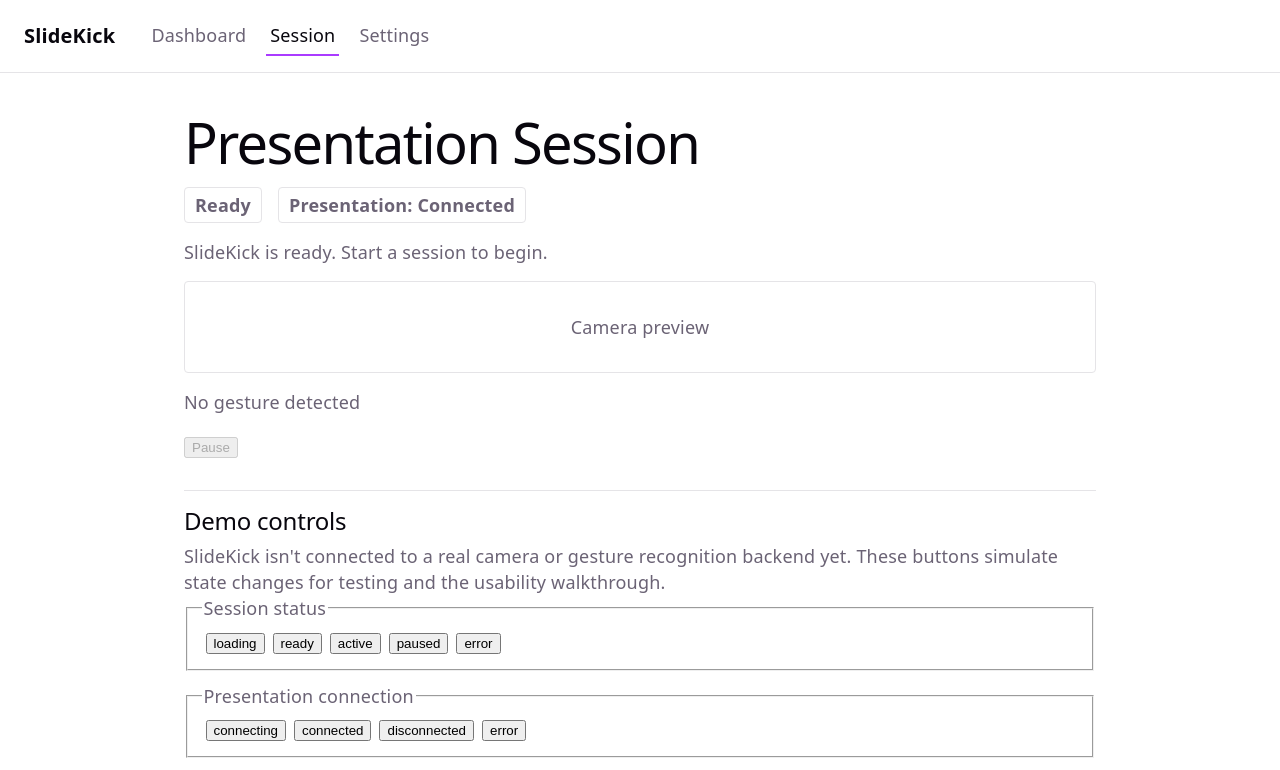
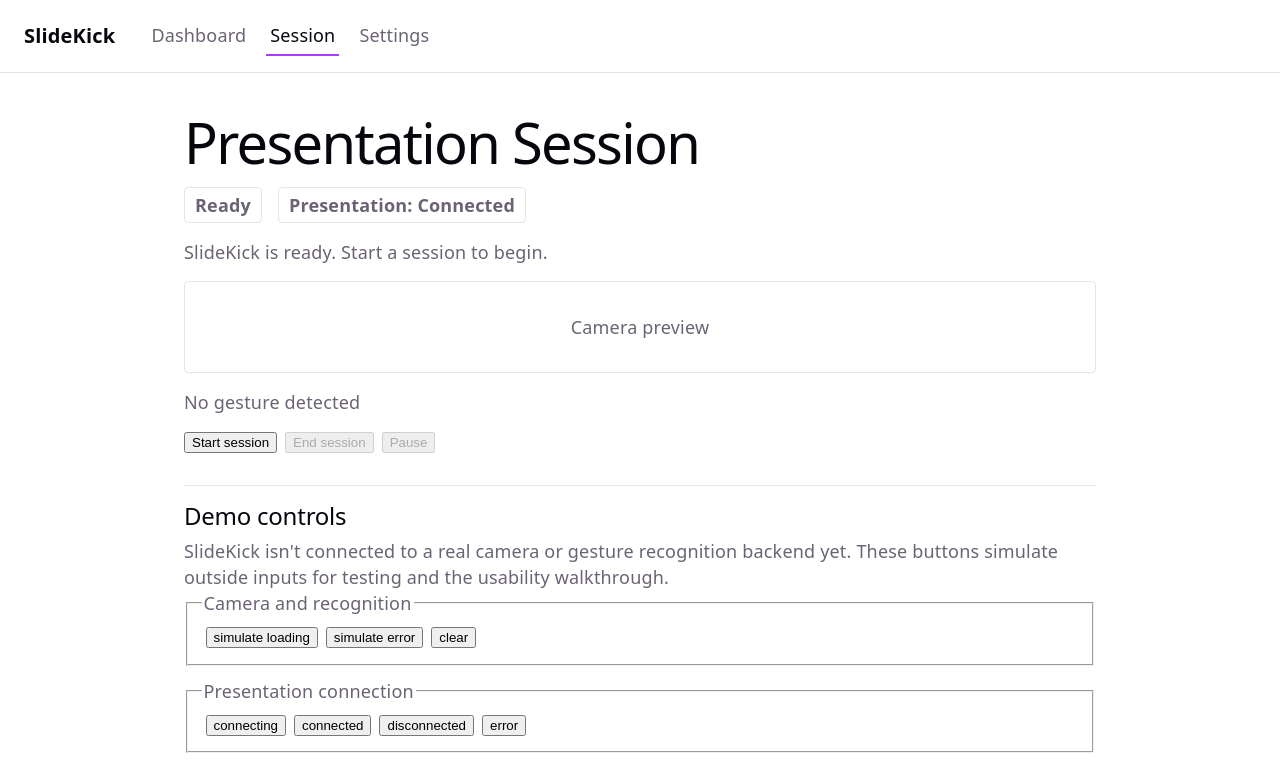
Before and after one commit to ndulkis/slidekick, a React (Vite) app in the folder frontend/: page /session in a window 1280 px wide. Shown: the top 770 px of the page. Built offline with nearby package versions, Linux system fonts and the light colour scheme.

Commit message:
SCRUM-84: drive SessionPage with useSession

```diff
--- a/frontend/src/pages/SessionPage.css
+++ b/frontend/src/pages/SessionPage.css
@@ -58,6 +58,12 @@
   font-weight: 500;
 }
 
+.session-controls {
+  display: flex;
+  gap: 8px;
+  margin: 16px 0;
+}
+
 button:focus-visible {
   outline: 2px solid var(--accent);
   outline-offset: 2px;
--- a/frontend/src/pages/SessionPage.tsx
+++ b/frontend/src/pages/SessionPage.tsx
@@ -1,4 +1,5 @@
 import { useState } from 'react'
+import { useSession } from '../core/useSession'
 import CameraPreview from '../session/CameraPreview'
 import GestureFeedback from '../session/GestureFeedback'
 import GestureFeedbackToast from '../session/GestureFeedbackToast'
@@ -6,7 +7,9 @@ import PauseResumeControl from '../session/PauseResumeControl'
 import PresentationStatus from '../session/PresentationStatus'
 import SessionMessage from '../session/SessionMessage'
 import SessionStatusBadge from '../session/SessionStatusBadge'
-import type { PresentationConnectionStatus, RecognitionEvent, SessionStatus } from '../session/types'
+import StartEndControl from '../session/StartEndControl'
+import type { PresentationConnectionStatus, RecognitionEvent } from '../session/types'
+import { toSessionStatus } from '../session/types'
 import './SessionPage.css'
 
 const demoGestures: RecognitionEvent[] = [
@@ -17,19 +20,16 @@ const demoGestures: RecognitionEvent[] = [
 ]
 
 function SessionPage() {
-  const [status, setStatus] = useState<SessionStatus>('ready')
+  const session = useSession()
+  // Loading and error come from the camera/recognition side, which isn't
+  // connected yet, so they're simulated with the demo controls below.
+  const [override, setOverride] = useState<'loading' | 'error' | undefined>(undefined)
   const [presentationStatus, setPresentationStatus] =
     useState<PresentationConnectionStatus>('connected')
   const [hasCamera, setHasCamera] = useState(true)
   const [event, setEvent] = useState<RecognitionEvent | undefined>(undefined)
 
-  function handlePause() {
-    setStatus('paused')
-  }
-
-  function handleResume() {
-    setStatus('active')
-  }
+  const status = toSessionStatus(session.state, override)
 
   return (
     <section>
@@ -48,23 +48,30 @@ function SessionPage() {
 
       <GestureFeedbackToast event={event} />
 
-      <PauseResumeControl status={status} onPause={handlePause} onResume={handleResume} />
+      <div className="session-controls">
+        <StartEndControl status={status} onStart={session.start} onEnd={session.end} />
+        <PauseResumeControl status={status} onPause={session.pause} onResume={session.resume} />
+      </div>
 
       <div className="session-demo-controls">
         <h2>Demo controls</h2>
         <p>
           SlideKick isn't connected to a real camera or gesture recognition
-          backend yet. These buttons simulate state changes for testing and
+          backend yet. These buttons simulate outside inputs for testing and
           the usability walkthrough.
         </p>
 
         <fieldset>
-          <legend>Session status</legend>
-          {(['loading', 'ready', 'active', 'paused', 'error'] as SessionStatus[]).map((s) => (
-            <button key={s} type="button" onClick={() => setStatus(s)}>
-              {s}
-            </button>
-          ))}
+          <legend>Camera and recognition</legend>
+          <button type="button" onClick={() => setOverride('loading')}>
+            simulate loading
+          </button>
+          <button type="button" onClick={() => setOverride('error')}>
+            simulate error
+          </button>
+          <button type="button" onClick={() => setOverride(undefined)}>
+            clear
+          </button>
         </fieldset>
 
         <fieldset>
```
Also changed, not shown: 1 other file (tests, documents, lock files or other folders).
